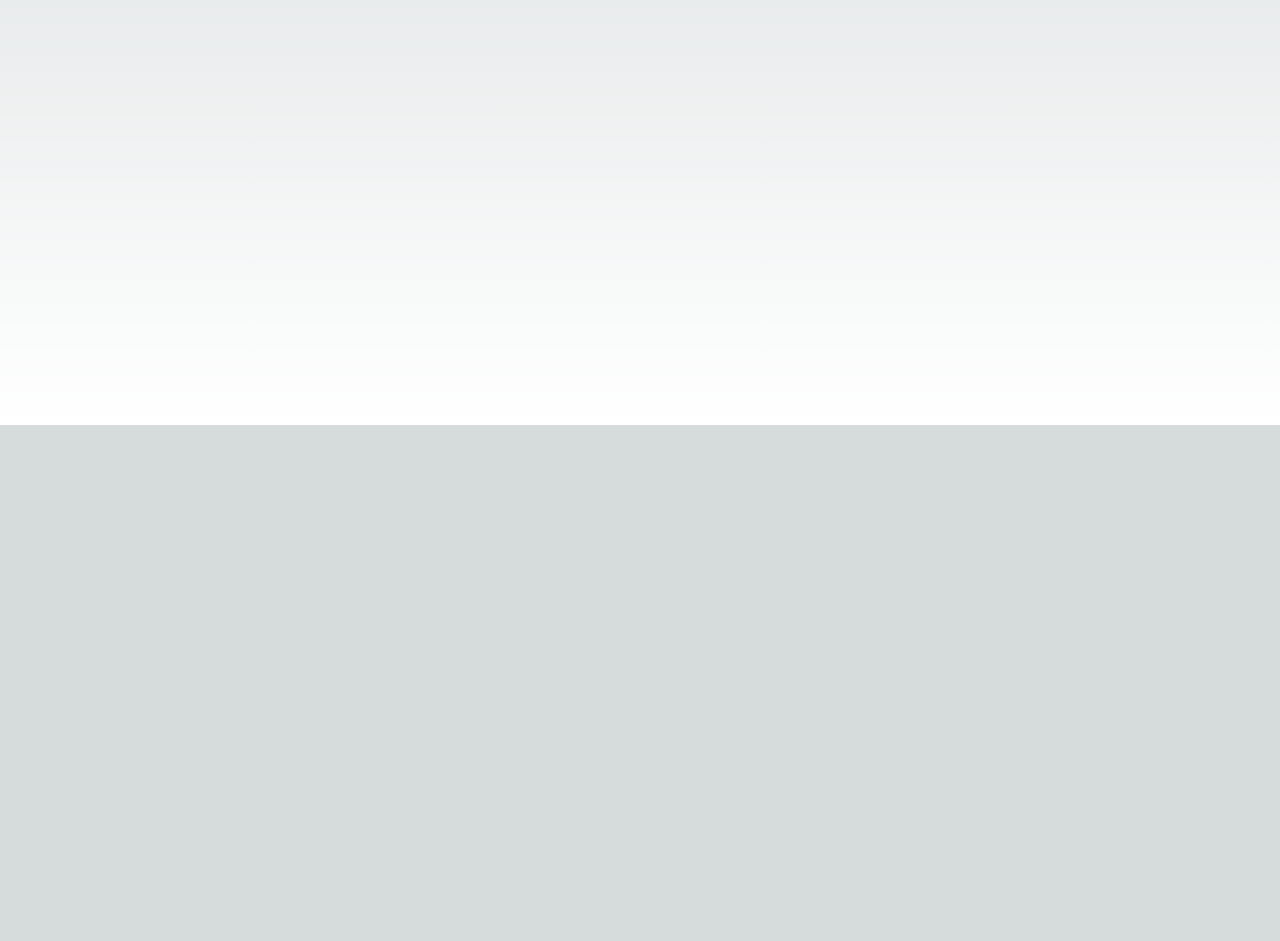
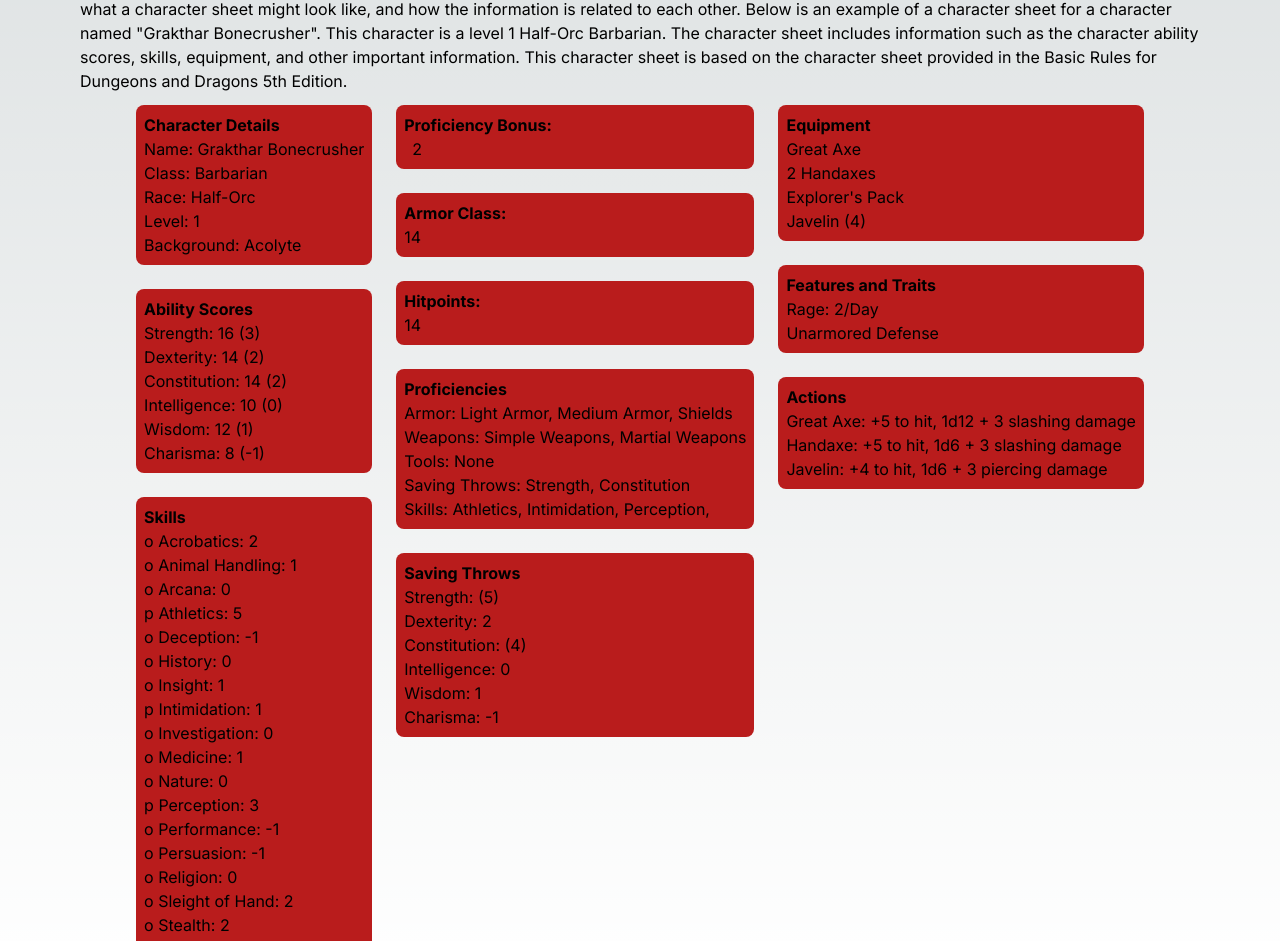
Before and after one commit to DannyHorning/dndCharacterCreator, a Next.js app: page / in a window 1280 px wide. Shown: the part 375-1316 px from the top of the page. Before the commit the page ends 800 px from the top, so only its background shows below. Built offline with nearby package versions, Linux system fonts and the light colour scheme; no server answers.

Commit message:
example character sheet

```diff
--- /dev/null
+++ b/app/components/character-sheet-example.js
@@ -0,0 +1,125 @@
+
+const ProficiencyBonus = 2;
+const StrengthBonus = 3;
+const DexterityBonus = 2;
+const ConstitutionBonus = 2;
+const IntelligenceBonus = 0;
+const WisdomBonus = 1;
+const CharismaBonus = -1;
+
+
+export default function CharacterSheetExample() {
+    return(
+    <div className='mr-20 ml-20'>
+        <h2 className='font-bold'>Character Sheet Example</h2>
+        <p>
+            Let's take a look at an already created character (we will go into the specifics of making a character later). So far, we are only concerned about what a character sheet might
+            look like, and how the information is related to each other. Below is an example of a character sheet for a character named "Grakthar Bonecrusher". This character is a level 1 Half-Orc Barbarian. The character sheet includes information such as the character
+            ability scores, skills, equipment, and other important information. This character sheet is based on the character sheet provided in the Basic Rules for Dungeons and Dragons 5th Edition.
+        </p>
+        <div className='flex flex-wrap justify-center'>
+        <div className= 'flex flex-col '>
+        <div className="bg-red-700 m-3 p-2 rounded-lg">
+            <p className='font-bold'>Character Details</p>
+            <p>Name: Grakthar Bonecrusher</p>
+            <p>Class: Barbarian</p>
+            <p>Race: Half-Orc</p>
+            <p>Level: 1</p>
+            <p>Background: Acolyte</p>
+        </div>
+        <div className='flex flex-col bg-red-700 m-3 p-2 rounded-lg'>
+            <h3 className='font-bold '>Ability Scores</h3>
+            <p>Strength: 16 ({StrengthBonus})</p>
+            <p>Dexterity: 14 ({DexterityBonus})</p>
+            <p>Constitution: 14 ({ConstitutionBonus})</p>
+            <p>Intelligence: 10 ({IntelligenceBonus})</p>
+            <p>Wisdom: 12 ({WisdomBonus})</p>
+            <p>Charisma: 8 ({CharismaBonus})</p>
+        </div>
+        <div className='bg-red-700 m-3 p-2 rounded-lg'>
+            <h3 className='font-bold'>
+                Skills
+            </h3>
+            <ul>
+            <li>o Acrobatics: {DexterityBonus}</li>
+            <li>o Animal Handling: {WisdomBonus}</li>
+            <li>o Arcana: {IntelligenceBonus}</li>
+            <li>p Athletics: {StrengthBonus + ProficiencyBonus}</li>
+            <li>o Deception: {CharismaBonus}</li>
+            <li>o History: {IntelligenceBonus}</li>
+            <li>o Insight: {WisdomBonus}</li>
+            <li>p Intimidation: {CharismaBonus + ProficiencyBonus}</li>
+            <li>o Investigation: {IntelligenceBonus}</li>
+            <li>o Medicine: {WisdomBonus}</li>
+            <li>o Nature: {IntelligenceBonus}</li>
+            <li>p Perception: {WisdomBonus + ProficiencyBonus}</li>
+            <li>o Performance: {CharismaBonus}</li>
+            <li>o Persuasion: {CharismaBonus}</li>
+            <li>o Religion: {IntelligenceBonus}</li>
+            <li>o Sleight of Hand: {DexterityBonus}</li>
+            <li>o Stealth: {DexterityBonus}</li>
+            <li>o Survival: {WisdomBonus}</li>
+            </ul>
+        </div>
+        </div>
+        <div className='flex flex-col'>
+        <div className="flex flex-col bg-red-700 m-3 p-2 rounded-lg">
+            <p className='font-bold'>Proficiency Bonus: </p>
+            <p className="ml-2">{ProficiencyBonus}</p>
+        </div>
+        <div className='bg-red-700 m-3 p-2 rounded-lg'>
+            <p className='font-bold'>Armor Class:</p>
+            <p>{10 + DexterityBonus + ConstitutionBonus}</p>
+        </div>
+        <div className='bg-red-700 m-3 p-2 rounded-lg'>
+            <p className='font-bold'>Hitpoints:</p>
+            <p> {12 + ConstitutionBonus} </p>
+        </div>
+        <div className='bg-red-700 m-3 p-2 rounded-lg'>
+            <h3 className='font-bold'>Proficiencies</h3>
+            <p>Armor: Light Armor, Medium Armor, Shields</p>
+            <p>Weapons: Simple Weapons, Martial Weapons</p>
+            <p>Tools: None</p>
+            <p>Saving Throws: Strength, Constitution</p>
+            <p>Skills: Athletics, Intimidation, Perception,</p>
+        </div>
+        <div className='bg-red-700 m-3 p-2 rounded-lg'>
+            <h3 className='font-bold'>Saving Throws</h3>
+            <p>Strength: ({StrengthBonus + ProficiencyBonus}) </p>
+            <p>Dexterity: {DexterityBonus}</p>
+            <p>Constitution: ({ConstitutionBonus + ProficiencyBonus})</p>
+            <p>Intelligence: {IntelligenceBonus}</p>
+            <p>Wisdom: {WisdomBonus}</p>
+            <p>Charisma: {CharismaBonus}</p>
+        </div>
+        </div>
+
+
+
+        <div className = 'flex flex-col'>
+        <div className='bg-red-700 m-3 p-2 rounded-lg'>
+            <h3 className='font-bold'>Equipment</h3>
+            <ul>
+                <li>Great Axe</li>
+                <li>2 Handaxes</li>
+                <li>Explorer's Pack</li>
+                <li>Javelin (4)</li>
+            </ul>
+        </div>
+        <div className= 'bg-red-700 m-3 p-2 rounded-lg'>
+            <h3 className='font-bold'>Features and Traits</h3>
+            <p>Rage: 2/Day</p>
+            <p>Unarmored Defense</p>
+        </div>
+
+        <div className='bg-red-700 m-3 p-2 rounded-lg'>
+            <h3 className='font-bold'>Actions</h3>
+            <p>Great Axe: +5 to hit, 1d12 + 3 slashing damage</p>
+            <p>Handaxe: +5 to hit, 1d6 + 3 slashing damage</p>
+            <p>Javelin: +4 to hit, 1d6 + 3 piercing damage</p>
+        </div>
+        </div>
+    </div>
+    </div>
+    )
+};
--- a/app/components/welcome.js
+++ b/app/components/welcome.js
@@ -2,11 +2,14 @@ import Link from 'next/link';
 
 export default function Welcome() {
     return (
-        <p className='ml-20 mr-20'>
+        <div className='ml-20 mr-20'>
+        <p>
 
             Welcome to the Newbies guide to playing Dungeons and Dragons. Here you will find some helpful information on making your very first dnd Character.
-            This set of rules is based on the Basic Rules for Dungeons and Dragons 5th Edition. If you are interested in learning more about the game, you can find the Basic Rules and other
-            content books at the <Link href='https://www.dndbeyond.com/' className='text-blue-700 hover:text-blue-400 hover:cursor-pointer hover:underline p-1'>DnD Beyond website</Link> or <Link href='https://5e.tools/' className='text-blue-700 hover:text-blue-400 hover:cursor-pointer hover:underline p-1'>5e.tools</Link> for a more user friendly version of the rules.
+            This set of rules is based on the Basic Rules for Dungeons and Dragons 5th Edition. Due to licensing of DnD material, we can only supply information based on the basic rules of the game.
+            If you are interested in learning more about the game, you can find the Basic Rules and other
+            content books, such as the Players Handbook (PHB) at the <Link href='https://www.dndbeyond.com/' className='text-blue-700 hover:text-blue-400 hover:cursor-pointer hover:underline p-1'>DnD Beyond website</Link> or <Link href='https://5e.tools/' className='text-blue-700 hover:text-blue-400 hover:cursor-pointer hover:underline p-1'>5e.tools</Link> for a more user friendly version of the rules.
         </p>
+        </div>
     )
 };
--- a/app/page.js
+++ b/app/page.js
@@ -1,16 +1,23 @@
 import Header from './components/header';
 import Welcome from './components/welcome';
 import RulesList from './components/rules-list';
+import CharacterSheetExample from './components/character-sheet-example';
 export default function Page() {
   return (
     <div className='min-h-screen flex flex-col items-center'>
       <Header/>
       <div className='mt-7'>
       <Welcome />
+      <p className= 'mt-2 ml-20 mr-20'>
+            Before we get started on creating your character, let's go over some basic rules of the game. These are fundamental rules that you will need to know in order to play. Understanding these rules
+            will help you to make informed decisions when creating your character and when playing the game. There are many different play styles and ways to play DnD, but these rules are the foundation of the game.
+            Select a rule from the dropdown menu below to learn more about it.
+        </p>
       </div>
       <div>
       <RulesList />
       </div>
+      <CharacterSheetExample />
     </div>
   )
 
```
